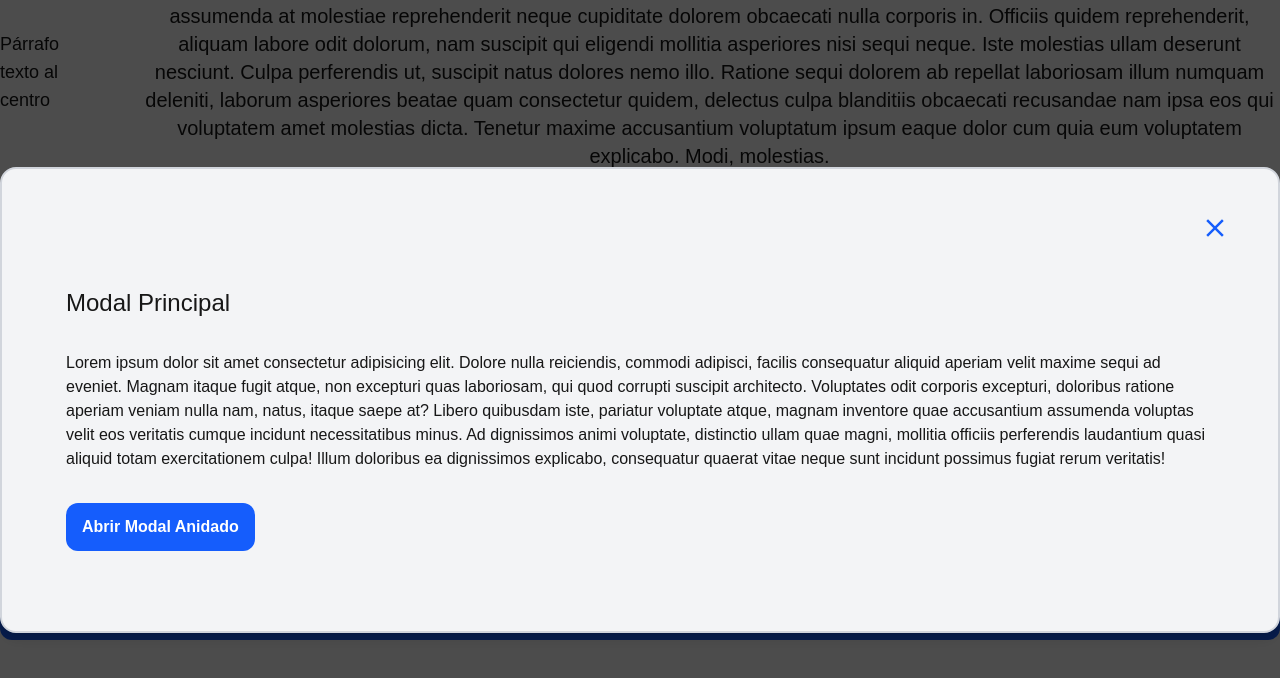
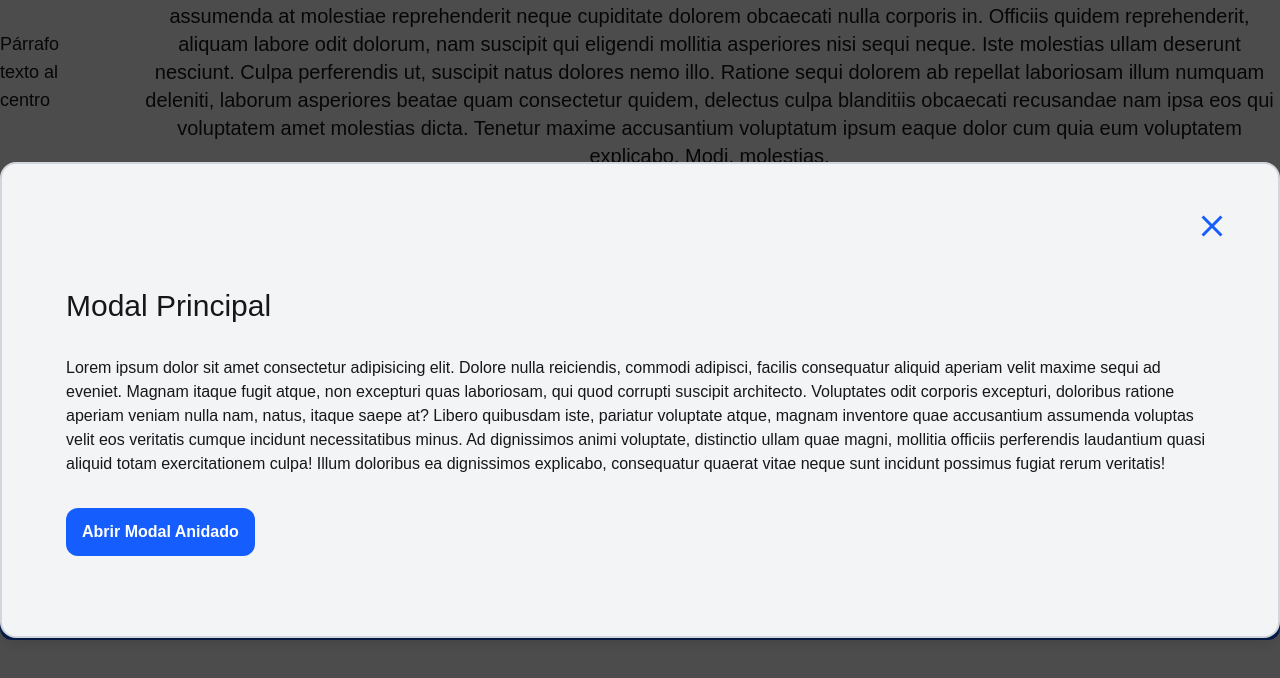
Before and after one commit to dspwebstudiomx/dashboard_next, a Next.js app: page / in a window 1280 px wide. Both pictures are taken after a click on the button "Abrir Modal Principal". Shown: the part 1622-2300 px from the top of the page. Built offline with nearby package versions, Linux system fonts and the light colour scheme.

Commit message:
Actualizar el componente Modal: cambiar H4 por H3 y ajustar el tamaño del ícono de cierre

```diff
--- a/src/components/Modal/Modal.tsx
+++ b/src/components/Modal/Modal.tsx
@@ -1,8 +1,8 @@
 "use client";
 import React, { useEffect } from "react";
+import { IoMdClose } from "react-icons/io";
 import Button from "../Button/Button";
-import { IoMdClose } from "react-icons/io";
-import H4 from "../Title/H4";
+import H3 from "../Title/H3";
 
 // Extiende el tipo Window para incluir __openModals
 declare global {
@@ -45,14 +45,14 @@ const Modal = ({
 				<div className="flex justify-end">
 					<Button variant="icon" ref={closeButtonRef} onClick={onClose}>
 						<span role="img" aria-label="icon">
-							<IoMdClose className="text-3xl font-bold" />
+							<IoMdClose className="text-4xl font-bold" />
 						</span>
 					</Button>
 				</div>
 				<div className=" flex flex-col gap-8 p-8">
-					<H4 id="modal-title" align="left">
+					<H3 id="modal-title" align="left">
 						{modalTitle}
-					</H4>
+					</H3>
 					<div className="mb-4 flex flex-col gap-8">{children}</div>
 				</div>
 			</div>
```
